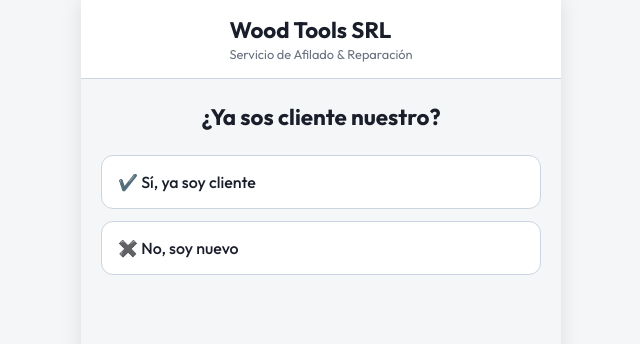
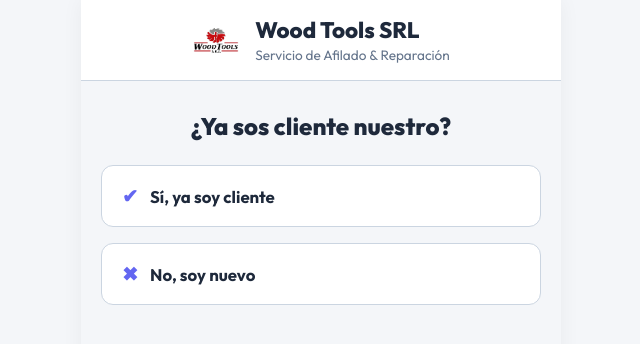
Before and after one commit to woodtoolsmarketing/app-afilados, a plain HTML site: page index.html in a window 1280 px wide. Shown: the whole page, without its empty margins (319-959 px from the left). Drawn offline with Linux system fonts and the light colour scheme.

Commit message:
actualización-code-26/3/2026-16:38

```diff
--- a/index.html
+++ b/index.html
@@ -10,7 +10,7 @@
 
 <div id="app">
   <header>
-    <img src="Diseño_sin_título__24_-removebg-preview.png" alt="Logo Wood Tools" class="logo-header" onerror="this.style.display='none'">
+    <img src="imagenes/Diseño_sin_título__24_-removebg-preview.png" alt="Logo Wood Tools" class="logo-header" onerror="this.style.display='none'">
     <div class="title-container">
       <h1>Wood Tools SRL</h1>
       <p id="header-subtitle">Servicio de Afilado & Reparación</p>
@@ -19,8 +19,12 @@
 
   <div id="screen-client" class="screen active">
     <h2>¿Ya sos cliente nuestro?</h2>
-    <button class="btn" onclick="setClient(true)">✔️ Sí, ya soy cliente</button>
-    <button class="btn" onclick="setClient(false)">✖️ No, soy nuevo</button>
+    <button class="btn" onclick="setClient(true)">
+      <span class="icon-check">✔</span> Sí, ya soy cliente
+    </button>
+    <button class="btn" onclick="setClient(false)">
+      <span class="icon-cross">✖</span> No, soy nuevo
+    </button>
   </div>
 
   <div id="screen-client-data" class="screen">
--- a/styles.css
+++ b/styles.css
@@ -1,15 +1,16 @@
-@import url('https://fonts.googleapis.com/css2?family=Outfit:wght@300;400;500;700&display=swap');
+@import url('https://fonts.googleapis.com/css2?family=Outfit:wght@300;400;500;700;800&display=swap');
 
 :root {
-  /* Tema Claro / Blanco Grisáceo */
-  --bg: #f4f6f8;
-  --surface: #ffffff;
+  /* Tema Claro idéntico al mockup */
+  --bg: #f4f6f9; /* Gris muy clarito para el fondo */
+  --surface: #ffffff; /* Blanco puro para tarjetas/header */
   --accent: #f0a500;
   --accent-hover: #e09900;
   --accent2: #3ecfcf;
-  --text: #1a1e2a;
-  --muted: #6b7280;
-  --border: #cbd5e1;
+  --text-dark: #1e293b; /* Azul oscuro/negro para títulos y texto principal */
+  --text: #334155;
+  --muted: #64748b; /* Gris para subtítulos */
+  --border: #cbd5e1; /* Borde sutil */
 }
 
 * { box-sizing: border-box; margin: 0; padding: 0; font-family: 'Outfit', sans-serif; }
@@ -31,39 +32,48 @@ body {
   display: flex;
   flex-direction: column;
   background: var(--bg);
-  box-shadow: 0 0 20px rgba(0,0,0,0.1);
+  box-shadow: 0 0 20px rgba(0,0,0,0.05);
 }
 
-/* Modificado para alinear el logo horizontalmente al costado del texto */
+/* Cabecera blanca con borde sutil */
 header {
   padding: 16px 20px;
   border-bottom: 1px solid var(--border);
   background: var(--surface);
   z-index: 10;
   display: flex;
-  flex-direction: row; /* Asegura la disposición horizontal (lado a lado) */
-  align-items: center; /* Centra verticalmente el logo y el texto */
-  justify-content: center; /* Centra todo el grupo horizontalmente en la cabecera */
-  gap: 12px; /* Espacio entre el logo y el texto */
+  flex-direction: row;
+  align-items: center;
+  justify-content: center;
+  gap: 15px;
 }
 
 header .logo-header {
-  height: 45px;
+  height: 48px;
   width: auto;
   object-fit: contain;
 }
 
 header .title-container {
-  text-align: left; /* Mantiene las líneas de texto alineadas a la izquierda dentro de su contenedor */
+  text-align: left;
 }
 
-header h1 { font-size: 1.4rem; color: var(--text); margin-bottom: 2px;}
-header p { font-size: 0.8rem; color: var(--muted); }
+header h1 {
+  font-size: 1.4rem;
+  color: var(--text-dark);
+  margin-bottom: 2px;
+  font-weight: 800;
+}
+header p {
+  font-size: 0.85rem;
+  color: var(--muted);
+  font-weight: 400;
+}
 
 .screen {
   display: none;
   flex: 1;
-  padding: 24px 20px;
+  padding: 30px 20px;
   overflow-y: auto;
   animation: fadeIn 0.3s ease;
 }
@@ -74,31 +84,58 @@ header p { font-size: 0.8rem; color: var(--muted); }
   to { opacity: 1; transform: translateX(0); }
 }
 
-h2 { font-size: 1.4rem; margin-bottom: 24px; color: var(--text); text-align: center; font-weight: 700;}
+/* Títulos principales */
+h2 {
+  font-size: 1.5rem;
+  margin-bottom: 24px;
+  color: var(--text-dark);
+  text-align: center;
+  font-weight: 800;
+}
 
+/* Botones estilo mockup */
 .btn {
-  display: block;
+  display: flex;
+  align-items: center;
   width: 100%;
-  padding: 16px;
-  margin-bottom: 12px;
+  padding: 18px 20px;
+  margin-bottom: 16px;
   background: var(--surface);
-  color: var(--text);
+  color: var(--text-dark);
   border: 1px solid var(--border);
   border-radius: 12px;
-  font-size: 1rem;
-  font-weight: 500;
+  font-size: 1.05rem;
+  font-weight: 600;
   text-align: left;
   cursor: pointer;
   transition: all 0.2s;
+  box-shadow: none;
 }
 .btn:active { transform: scale(0.98); }
-.btn:hover { border-color: var(--accent); }
+.btn:hover { border-color: #94a3b8; }
 
-.btn-primary { background: var(--accent); color: #000; border: none; text-align: center; font-weight: 700; margin-top: 24px;}
-.btn-primary:hover { background: var(--accent-hover); border: none;}
+/* Íconos violetas para la primera pantalla */
+.icon-check, .icon-cross {
+  color: #6366f1; /* Color índigo/violeta */
+  font-size: 1.2rem;
+  margin-right: 12px;
+  font-weight: 800;
+}
 
-.btn-secondary { background: var(--accent2); color: #000; border: none; text-align: center; font-weight: 700; }
+/* Botones principales de acción */
+.btn-primary {
+  background: var(--accent);
+  color: #000;
+  border: none;
+  text-align: center;
+  font-weight: 700;
+  margin-top: 24px;
+  display: block; /* Vuelve a centrar texto */
+}
+.btn-primary:hover { background: var(--accent-hover); border: none; }
+.btn-secondary { background: var(--accent2); color: #000; border: none; text-align: center; font-weight: 700; display: block; }
 
+/* Grilla de Herramientas */
 .tools-grid {
   display: grid;
   grid-template-columns: repeat(2, 1fr);
@@ -120,7 +157,6 @@ h2 { font-size: 1.4rem; margin-bottom: 24px; color: var(--text); text-align: cen
   transition: all 0.2s ease;
   aspect-ratio: 1 / 1;
 }
-
 .btn-tool-card:active { transform: scale(0.95); }
 .btn-tool-card:hover {
   border-color: var(--accent);
@@ -132,22 +168,16 @@ h2 { font-size: 1.4rem; margin-bottom: 24px; color: var(--text); text-align: cen
   margin-bottom: 12px;
 }
 
-.btn-tool-card img {
-  width: 60px;
-  height: 60px;
-  object-fit: contain;
-  margin-bottom: 12px;
+.btn-tool-card .tool-name {
+  font-size: 0.95rem;
+  font-weight: 600;
+  line-height: 1.2;
+  color: var(--text-dark);
 }
 
-.btn-tool-card .tool-name {
-  font-size: 0.95rem;
-  font-weight: 500;
-  line-height: 1.2;
-  color: var(--text);
-}
-
+/* Formularios */
 .form-group { margin-bottom: 18px; }
-.form-group label { display: block; font-size: 0.9rem; color: var(--text); margin-bottom: 8px; font-weight: 500;}
+.form-group label { display: block; font-size: 0.95rem; color: var(--text-dark); margin-bottom: 8px; font-weight: 600;}
 .form-group input[type="text"],
 .form-group input[type="number"],
 .form-group select {
@@ -156,7 +186,7 @@ h2 { font-size: 1.4rem; margin-bottom: 24px; color: var(--text); text-align: cen
   border-radius: 8px;
   border: 1px solid var(--accent);
   background: var(--surface);
-  color: var(--text);
+  color: var(--text-dark);
   font-size: 1rem;
 }
 .form-group input:focus, .form-group select:focus { outline: none; box-shadow: 0 0 0 2px rgba(240, 165, 0, 0.2); }
@@ -176,8 +206,9 @@ h2 { font-size: 1.4rem; margin-bottom: 24px; color: var(--text); text-align: cen
 .checkbox-group label {
   margin: 0;
   font-size: 0.95rem;
-  font-weight: 400;
+  font-weight: 500;
   cursor: pointer;
+  color: var(--text-dark);
 }
 
 .qty-input {
@@ -185,19 +216,19 @@ h2 { font-size: 1.4rem; margin-bottom: 24px; color: var(--text); text-align: cen
   text-align: center;
   padding: 20px !important;
   height: 100px;
-  color: var(--text) !important;
+  color: var(--text-dark) !important;
 }
 
 .alert {
   padding: 14px;
   border-radius: 8px;
-  font-size: 0.9rem;
+  font-size: 0.95rem;
   margin-bottom: 16px;
   text-align: center;
-  font-weight: 500;
+  font-weight: 600;
 }
-.alert-info { background: rgba(62,207,207,.1); color: #1a9a9a; border: 1px solid var(--accent2); }
-.alert-warning { background: rgba(224,90,122,.1); color: #c42d53; border: 1px solid #e05a7a; }
+.alert-info { background: rgba(62,207,207,.1); color: #0d9488; border: 1px solid var(--accent2); }
+.alert-warning { background: rgba(224,90,122,.1); color: #be123c; border: 1px solid #e05a7a; }
 
 .bottom-bar {
   padding: 15px 20px;
@@ -213,4 +244,5 @@ h2 { font-size: 1.4rem; margin-bottom: 24px; color: var(--text); text-align: cen
   font-size: 0.95rem;
   cursor: pointer;
   text-decoration: underline;
+  font-weight: 500;
 }
```
